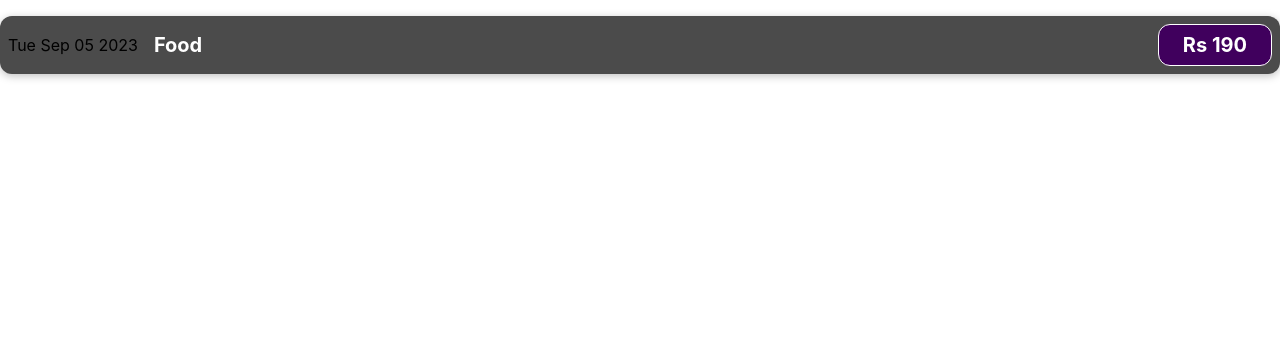
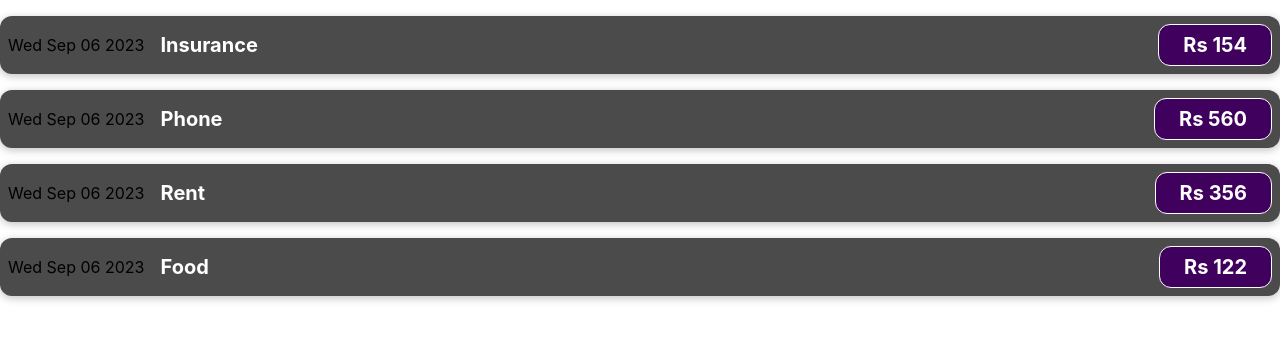
Before and after one commit to rakshan1996/React101, a React (Create React App) app in the folder budgettracker/: page / in a window 1280 px wide. Shown: the top 340 px of the page. Built offline with nearby package versions, Linux system fonts and the light colour scheme.

Commit message:
using props to pass data from parent component and making Data Dynamic

```diff
--- a/budgettracker/src/App.js
+++ b/budgettracker/src/App.js
@@ -1,9 +1,35 @@
 import ExpenseItem from "./Components/ExpenseItem";
 
 function App() {
+  const expenses = [
+    { title: "Insurance", amount: 154, date: new Date(2023, 8, 6) },
+    { title: "Phone", amount: 560, date: new Date(2023, 8, 6) },
+    { title: "Rent", amount: 356, date: new Date(2023, 8, 6) },
+    { title: "Food", amount: 122, date: new Date(2023, 8, 6) },
+  ];
+
   return (
     <div className="App">
-     <ExpenseItem></ExpenseItem>
+      <ExpenseItem
+        title={expenses[0].title}
+        amount={expenses[0].amount}
+        date={expenses[0].date}
+      ></ExpenseItem>
+      <ExpenseItem
+        title={expenses[1].title}
+        amount={expenses[1].amount}
+        date={expenses[1].date}
+      ></ExpenseItem>
+      <ExpenseItem
+        title={expenses[2].title}
+        amount={expenses[2].amount}
+        date={expenses[2].date}
+      ></ExpenseItem>
+      <ExpenseItem
+        title={expenses[3].title}
+        amount={expenses[3].amount}
+        date={expenses[3].date}
+      ></ExpenseItem>
     </div>
   );
 }
--- a/budgettracker/src/Components/ExpenseItem.js
+++ b/budgettracker/src/Components/ExpenseItem.js
@@ -1,16 +1,12 @@
 import "./ExpenseItem.css";
 
-function ExpenseItem() {
-  const expenseDate = new Date(2023, 8, 5);
-  const expenseTitle = "Food";
-  const expenseAmount = 190;
-
+function ExpenseItem(props) {
   return (
     <div className="expense-item">
-      <div>{expenseDate.toDateString()}</div>
+      <div>{props.date.toDateString()}</div>
       <div className="expense-item__description">
-        <h2>{expenseTitle}</h2>
-        <div className="expense-item__price">Rs {expenseAmount}</div>
+        <h2>{props.title}</h2>
+        <div className="expense-item__price">Rs {props.amount}</div>
       </div>
     </div>
   );
```
